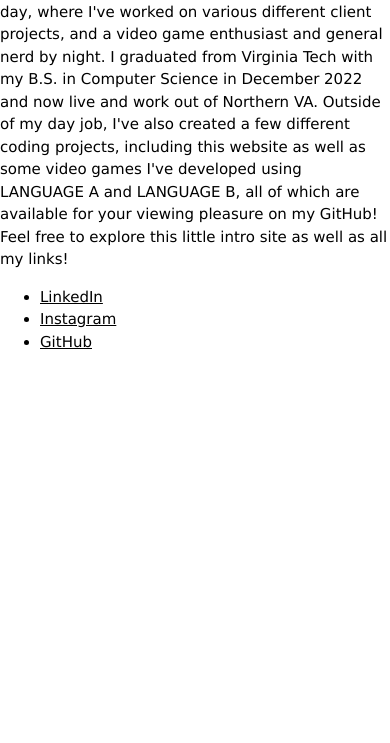
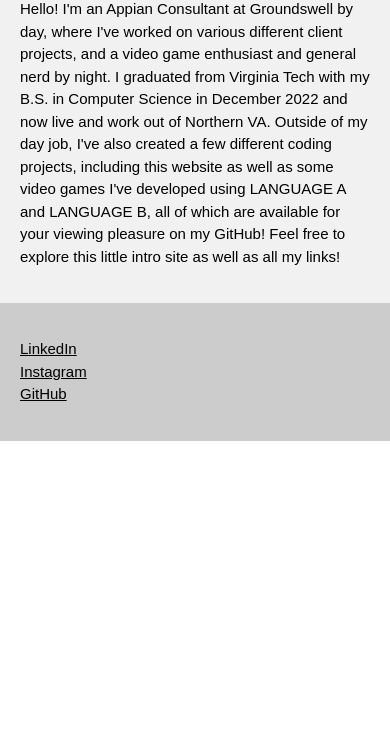
Before and after one commit to bdpeterson57/portfolio, a plain HTML site: page index.html in a window 390 px wide. Shown: the part 101-844 px from the top of the page. Drawn offline with nearby package versions, Linux system fonts and the light colour scheme.

Commit message:
Updated formatting on homepage

```diff
--- a/index.html
+++ b/index.html
@@ -3,6 +3,70 @@
     <title>Benjamin Peterson</title>
     <meta name="viewport" content="width=device-width, initial-scale=1">
     <link rel="stylesheet" href="https://www.w3schools.com/w3css/4/w3.css">
+    <style>
+        * {
+          box-sizing: border-box;
+        }
+
+        body {
+          font-family: Arial, Helvetica, sans-serif;
+        }
+
+        /* Style the header */
+        header {
+          background-color: #666;
+          padding: 30px;
+          text-align: center;
+          font-size: 35px;
+          color: white;
+        }
+
+        /* Create two columns/boxes that floats next to each other */
+        nav {
+          float: left;
+          width: 30%;
+          height: 300px; /* only for demonstration, should be removed */
+          background: #ccc;
+          padding: 20px;
+        }
+
+        /* Style the list inside the menu */
+        nav ul {
+          list-style-type: none;
+          padding: 0;
+        }
+
+        article {
+          float: left;
+          padding: 20px;
+          width: 70%;
+          background-color: #f1f1f1;
+          height: 300px; /* only for demonstration, should be removed */
+        }
+
+        /* Clear floats after the columns */
+        section::after {
+          content: "";
+          display: table;
+          clear: both;
+        }
+
+        /* Style the footer */
+        footer {
+          background-color: #777;
+          padding: 10px;
+          text-align: center;
+          color: white;
+        }
+
+        /* Responsive layout - makes the two columns/boxes stack on top of each other instead of next to each other, on small screens */
+        @media (max-width: 600px) {
+          nav, article {
+            width: 100%;
+            height: auto;
+          }
+        }
+    </style>
     <head>
         <title>Benjamin Peterson</title>
     </head>
```
